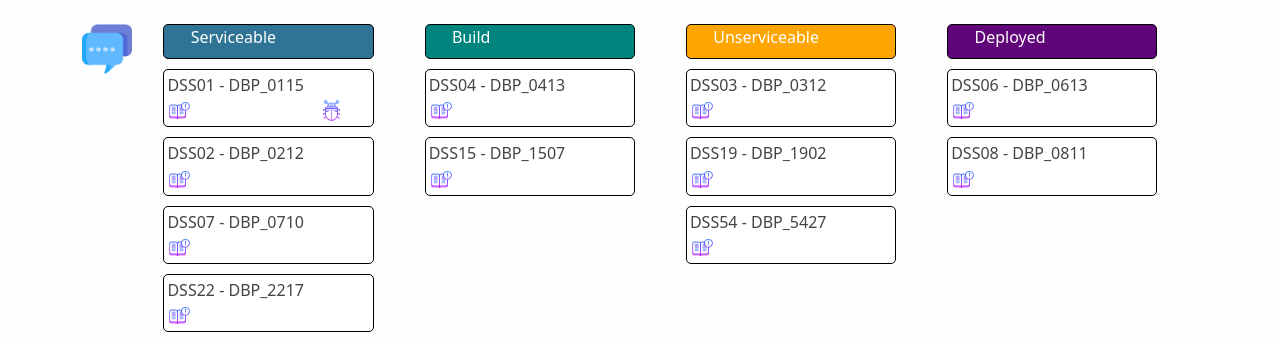
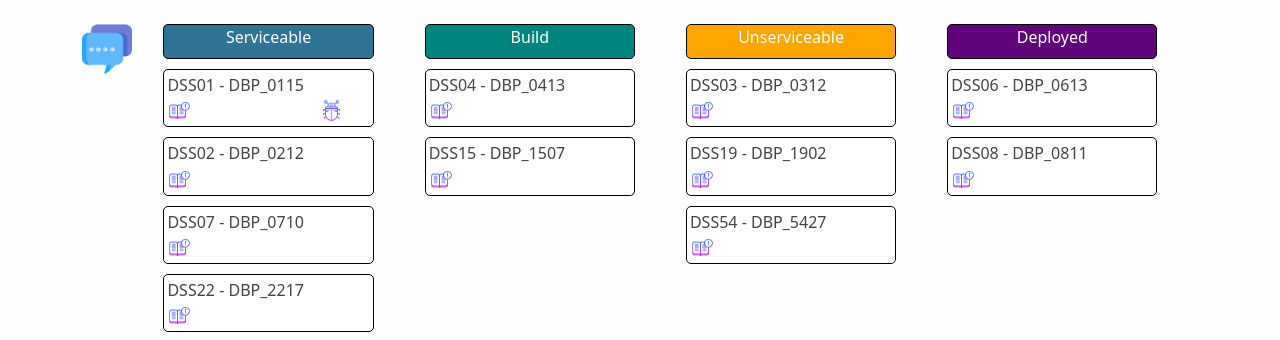
Before and after one commit to DaveM86/Status_Dashboard, a Django app: page / in a window 1280 px wide. Shown: the part 56-396 px from the top of the page. Run offline with Django 3.2, Linux system fonts and the light colour scheme; a user stored in the database is signed in; data comes from the database, SQL or seed files in the repository; parts of the project's set-up code (start-up, migrations or seed data) failed here and were passed over; some libraries are stand-ins or nearby versions.

Commit message:
small update

```diff
--- a/board/templates/board/home.html
+++ b/board/templates/board/home.html
@@ -44,7 +44,7 @@
 		  		{% for state in  serviceablility_headings%}
 					<div class="col-md-{{ column_width }}" style="padding-left: 1%;">
 						<div class="row">
-							<article class="media content-section head-{{ state }}" style="padding-left: 10%; width:80%">
+							<article class="media content-section head-{{ state }}" style="text-align: center; width:80%">
 								<div><h6>{{ state }}</h6></div>
 							</article>
 						</div>
--- a/board/urls.py
+++ b/board/urls.py
@@ -15,7 +15,7 @@ Including another URLconf
 """
 
 from django.urls import path
-from .views import DSSListView, DSSUpdateView, CommentCreateView, SoftwareUpdateView, DeploymentListView, BuildUpdateView
+from .views import DSSListView, DSSUpdateView, CommentCreateView, SoftwareUpdateView, DeploymentListView
 
 urlpatterns = [
     path('', DSSListView.as_view(), name='board-home'),
```
